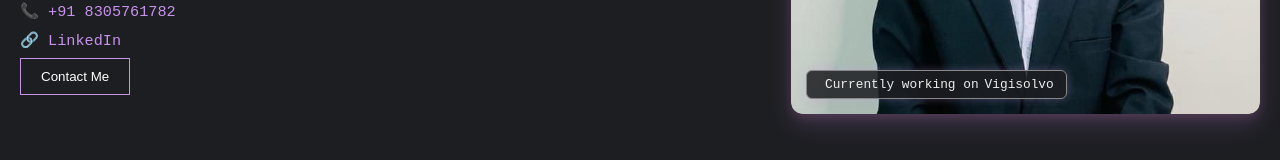
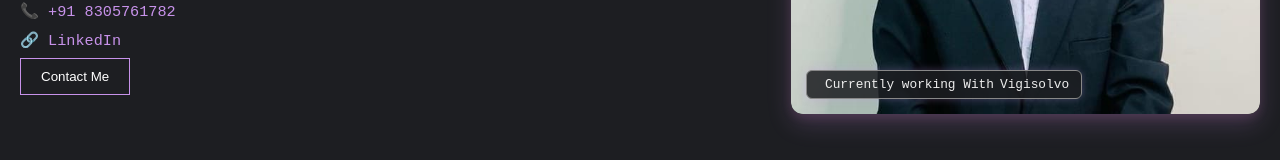
Before and after one commit to Sawan03/sawan, a React (Create React App) app: page / in a window 1280 px wide. Shown: the part 451-611 px from the top of the page. Built offline with nearby package versions, Linux system fonts and the light colour scheme.

Commit message:
Update landingpage.js

```diff
--- a/src/components/landingpage.js
+++ b/src/components/landingpage.js
@@ -54,7 +54,7 @@ const LandingPage = () => {
           <img src="/sawan.jpeg" alt="Sawan Profile" />
           <div className="working-status">
             {/* --- UPDATED COMPANY HERE --- */}
-            <span className="dot" /> Currently working on <span className="bold">Vigisolvo</span>
+            <span className="dot" /> Currently working With <span className="bold">Vigisolvo</span>
           </div>
         </div>
       </div>
```
